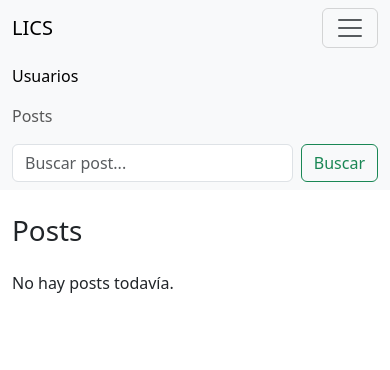
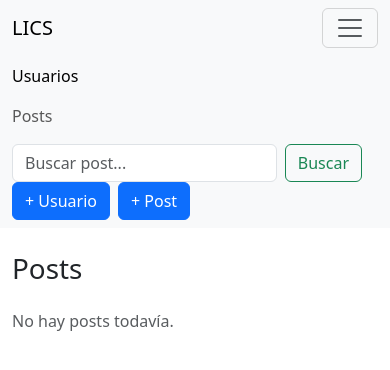
Before and after one commit to esqueletico5675/proyecto-app1, a FastAPI app: page /posts in a window 390 px wide, after a click that opens the changed part. Shown: the top 370 px of the page. Run offline with FastAPI, Linux system fonts and the light colour scheme; data that the repository does not hold is empty.

Commit message:
botones de crear usuario y crear post

```diff
--- a/main.py
+++ b/main.py
@@ -44,8 +44,8 @@ def ver_posts(request: Request, session: SessionDep):
 
 @app.get("/buscar")
 def buscar_posts(request: Request, word: str, session: SessionDep):
-    posts = search_post_db(word, session)
-    return templates.TemplateResponse(request=request, name="posts.html", context={"posts": posts, "word": word})
+        posts = search_post_db(word, session)
+        return templates.TemplateResponse(request=request, name="posts.html", context={"posts": posts, "word": word})
 
 @app.post("/CREATE_USERS",response_model=UserID)
 async def cargarusuario(usuario:UserBase, session:SessionDep):
--- a/templates/base.html
+++ b/templates/base.html
@@ -4,6 +4,7 @@
     <meta charset="UTF-8">
     <meta name="viewport" content="width=device-width, initial-scale=1.0">
     <link href="https://cdn.jsdelivr.net/npm/bootstrap@5.3.3/dist/css/bootstrap.min.css" rel="stylesheet">
+     <link href="https://cdn.jsdelivr.net/npm/bootstrap@5.3.8/dist/css/bootstrap.min.css" >
     <title>Lics</title>
 </head>
 <body>
@@ -16,5 +17,6 @@
     </div>
 
     <script src="https://cdn.jsdelivr.net/npm/bootstrap@5.3.3/dist/js/bootstrap.bundle.min.js"></script>
+    <script defer src="https://cdn.jsdelivr.net/npm/bootstrap@5.3.8/dist/js/bootstrap.bundle.min.js"></script>
 </body>
 </html>
--- a/templates/navbar.html
+++ b/templates/navbar.html
@@ -10,20 +10,75 @@
           <a class="nav-link active" aria-current="page" href="/usuarios">Usuarios</a>
         </li>
         <li class="nav-item">
-
-        </li>
-        <li class="nav-item">
-    <a class="nav-link" href="/posts">Posts</a>
-        </li>
-        </li>
-        <li class="nav-item">
-
+          <a class="nav-link" href="/posts">Posts</a>
         </li>
       </ul>
-      <form class="d-flex" role="search" action="/buscar" method="get">
+
+      <form class="d-flex me-3" role="search" action="/buscar" method="get">
         <input class="form-control me-2" type="search" name="word" placeholder="Buscar post..." aria-label="Search"/>
         <button class="btn btn-outline-success" type="submit">Buscar</button>
       </form>
+
+      <div class="d-flex gap-2">
+        <button class="btn btn-primary" type="button"
+                data-bs-toggle="modal" data-bs-target="#modalCrearUsuario">
+          + Usuario
+        </button>
+        <button class="btn btn-primary" type="button"
+                data-bs-toggle="modal" data-bs-target="#modalCrearPost">
+          + Post
+        </button>
+      </div>
+
     </div>
   </div>
 </nav>
+
+<div class="modal fade" id="modalCrearUsuario" tabindex="-1" aria-labelledby="modalUsuarioLabel" aria-hidden="true">
+  <div class="modal-dialog">
+    <div class="modal-content">
+      <div class="modal-header">
+        <h5 class="modal-title" id="modalUsuarioLabel">Crear Usuario</h5>
+        <button type="button" class="btn-close" data-bs-dismiss="modal" aria-label="Close"></button>
+      </div>
+      <div class="modal-body">
+        <div id="usuarioMsg"></div>
+        <div class="mb-3">
+          <label class="form-label">Nombre</label>
+          <input type="text" class="form-control" id="usuarioName" placeholder="Tu nombre">
+        </div>
+      </div>
+      <div class="modal-footer">
+        <button type="button" class="btn btn-secondary" data-bs-dismiss="modal">Cancelar</button>
+        <button type="button" class="btn btn-primary" id="btnGuardarUsuario">Guardar</button>
+      </div>
+    </div>
+  </div>
+</div>
+
+
+<div class="modal fade" id="modalCrearPost" tabindex="-1" aria-labelledby="modalPostLabel" aria-hidden="true">
+  <div class="modal-dialog">
+    <div class="modal-content">
+      <div class="modal-header">
+        <h5 class="modal-title" id="modalPostLabel">Crear Post</h5>
+        <button type="button" class="btn-close" data-bs-dismiss="modal" aria-label="Close"></button>
+      </div>
+      <div class="modal-body">
+        <div id="postMsg"></div>
+        <div class="mb-3">
+          <label class="form-label">ID de Usuario</label>
+          <input type="number" class="form-control" id="postUserId" placeholder="Ej: 1">
+        </div>
+        <div class="mb-3">
+          <label class="form-label">Contenido</label>
+          <textarea class="form-control" id="postContenido" rows="3" placeholder="Expresate"></textarea>
+        </div>
+      </div>
+      <div class="modal-footer">
+        <button type="button" class="btn btn-secondary" data-bs-dismiss="modal">Cancelar</button>
+        <button type="button" class="btn btn-primary" id="btnGuardarPost">Publicar</button>
+      </div>
+    </div>
+  </div>
+</div>
--- a/templates/posts.html
+++ b/templates/posts.html
@@ -3,18 +3,18 @@
 {% block contenido %}
 <h1 class="mb-4">Posts</h1>
 
+{% if word %}
+    <p class="text-muted">Resultados para: <strong>{{ word }}</strong></p>
+{% endif %}
+
 {% if posts %}
-        <div class="list-group">
+    <div class="row">
         {% for post in posts %}
-        <div class="list-group-item">
-            <p class="mb-1">{{ post.contenido }}</p>
-            <small class="text-muted">
-                Usuario: {{ post.usuario.name}} · Post #{{ post.contador_post }}
-            </small>
-        </div>
+            {% include "post_card.html" %}
         {% endfor %}
     </div>
 {% else %}
-        <p>No hay posts todavía.</p>
+    <p class="text-muted">No hay posts todavía.</p>
 {% endif %}
+
 {% endblock %}
```
Also changed, not shown: templates/post_card.html (added, +38 -0 lines). Lines whose indentation alone changed are shown as unchanged.
